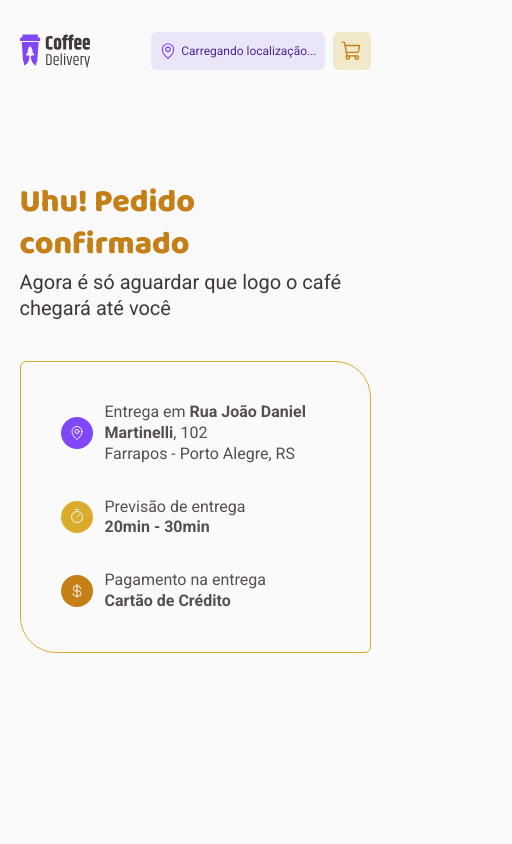
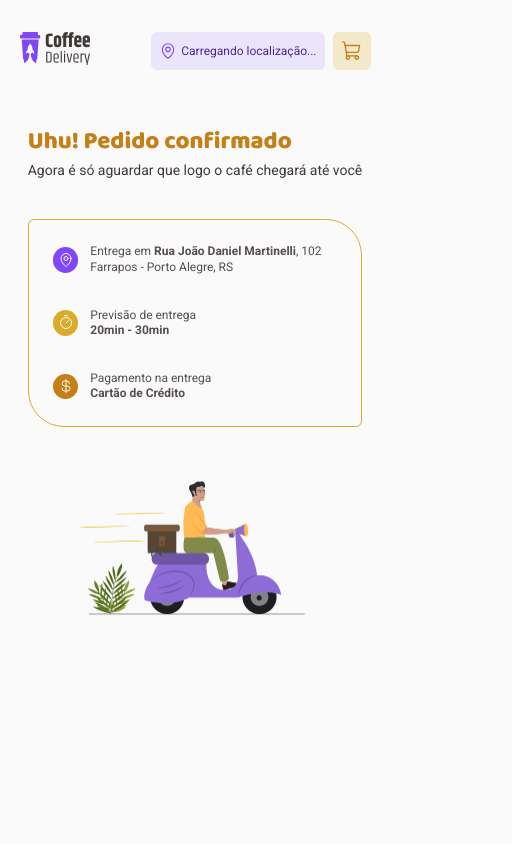
Before and after one commit to GiovanniNoda/coffee-delivery, a React (Vite) app in the folder coffe-delivery/: page /success in a window 390 px wide. Shown: the top 844 px of the page, 512 px wide, since content can reach past the window. Built offline with nearby package versions, Linux system fonts and the light colour scheme; no server answers.

Commit message:
responsividade pag success

```diff
--- a/coffe-delivery/src/components/Header/index.tsx
+++ b/coffe-delivery/src/components/Header/index.tsx
@@ -7,7 +7,9 @@ import { Cart } from "../Cart"
 export function Header() {
     return(
         <HeaderContainer>
-            <img src={logo} alt="" />
+            <NavLink to="/" title="Home">
+                <img src={logo} alt="" />
+            </NavLink>
 
             <div>
                 <Location />
--- a/coffe-delivery/src/pages/Success/styles.ts
+++ b/coffe-delivery/src/pages/Success/styles.ts
@@ -1,4 +1,5 @@
 import styled from "styled-components"
+import { media } from "../../styles/mediaQueries"
 
 export const SuccessContainer = styled.main`
     width: 100%;
@@ -96,4 +97,90 @@ export const SuccessContainer = styled.main`
         flex-shrink: 0;
         margin-top: 11.25rem;
     }
+
+    ${media.laptopM} {
+        gap: 5rem;
+
+        .container {
+            .text-container {
+                .success-message {
+                    font-size: 1.8rem;
+                }
+
+                p {
+                    font-size: 1rem;
+                }
+            }
+
+            .informations-container {
+                max-width: 450px;
+
+                .information-wrapper {
+                    .icon-container {
+                        padding: 0.3rem;
+                    }
+
+                    .text-wrapper {
+                        p, strong {
+                            font-size: 0.875rem;
+                        }
+                    }
+                }
+            }
+        }
+
+        img {
+            width: 394px;
+            height: 234px;
+        }
+    }
+
+    ${media.tablet} {
+        flex-flow: column nowrap;
+        align-items: center;
+        gap: 3rem;
+
+        margin-bottom: 5rem;
+
+        .container {
+            margin-top: 2.5rem;
+        }
+
+        img {
+            margin-top: 0;
+        }
+    }
+
+    ${media.mobile} {
+        .container {
+            margin-top: 1.5rem;
+
+            .text-container {
+                .success-message {
+                    font-size: 1.5rem;
+                }
+
+                p {
+                    font-size: 0.875rem;
+                }
+            }
+
+            .informations-container {
+                padding: 1.5rem;
+
+                .information-wrapper {
+                    .text-wrapper {
+                        p, strong {
+                            font-size: 0.75rem;
+                        }
+                    }
+                }
+            }
+        }
+
+        img {
+            width: 246px;
+            height: 146px;
+        }
+    }
 `
```
